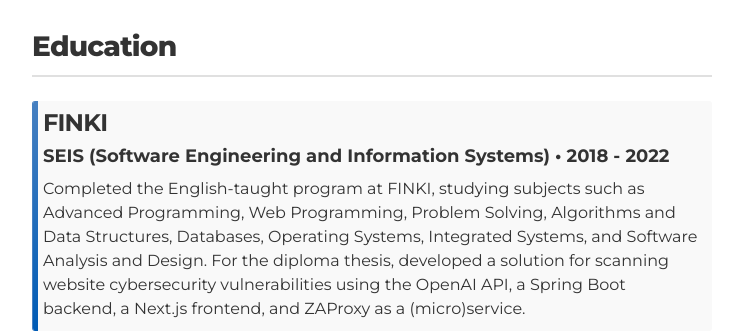
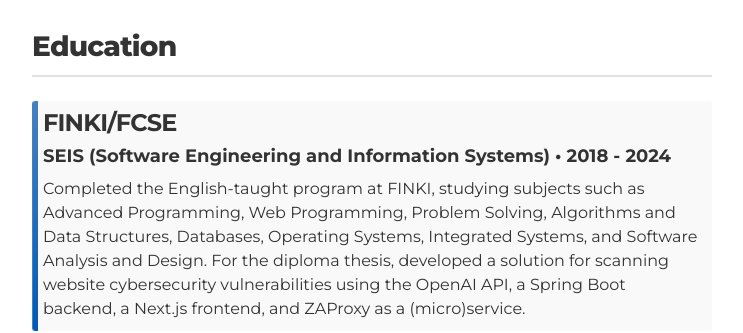
Before and after one commit to SKuzmanoski/SKuzmanoski.github.io, a Jekyll site: the page built from index.html, in a window 1280 px wide and 900 px high, scrolled down 1713 px. Shown: the part 152-485 px from the top of the window, without its empty margins (268-1011 px from the left). Built offline with Jekyll 4.4.1, drawn with Linux system fonts in a browser that asks for light colours.

Commit message:
update years

```diff
--- a/_layouts/resume.html
+++ b/_layouts/resume.html
@@ -84,8 +84,8 @@
         </header>
 
         <div class="resume-item" itemscope itemprop="alumniOf" itemtype="http://schema.org/CollegeOrUniversity">
-          <h3 class="resume-item-title" itemprop="name">FINKI</h3>
-          <h4 class="resume-item-details group">SEIS (Software Engineering and Information Systems) &bull; 2018 - 2022</h4>
+          <h3 class="resume-item-title" itemprop="name">FINKI/FCSE</h3>
+          <h4 class="resume-item-details group">SEIS (Software Engineering and Information Systems) &bull; 2018 - 2024</h4>
           <p class="resume-item-copy">Completed the English-taught program at FINKI, studying subjects such as Advanced Programming, Web Programming, Problem Solving, Algorithms and Data Structures, Databases, Operating Systems, Integrated Systems, and Software Analysis and Design. For the diploma thesis, developed a solution for scanning website cybersecurity vulnerabilities using the OpenAI API, a Spring Boot backend, a Next.js frontend, and ZAProxy as a (micro)service.</p>
         </div>
 
```
